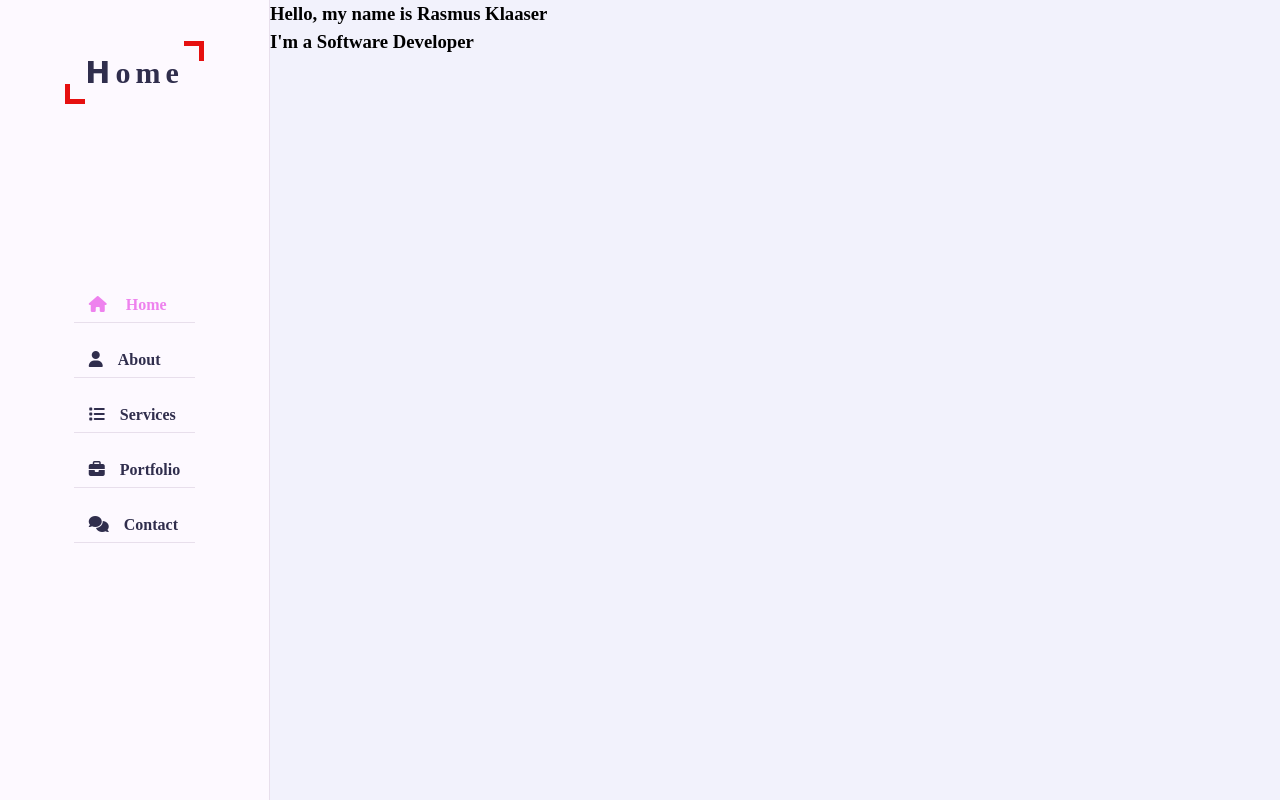
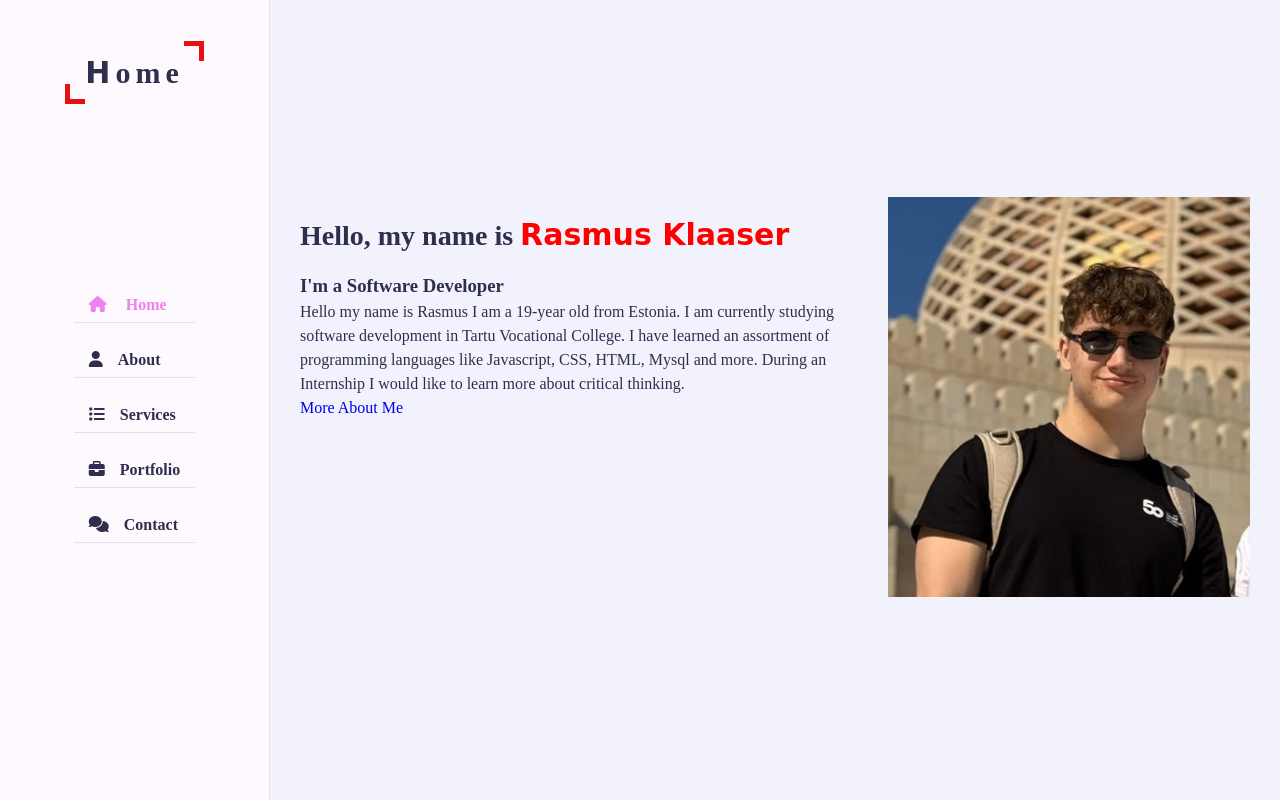
Before and after one commit to RasmusKlaaser/E-portfoolio, a plain HTML site: page index.html in a window 1280 px wide. Drawn offline with Linux system fonts and the light colour scheme; files that its build step writes are made by us from their sources; a web font is replaced by a local one.

Commit message:
added main page funtions

```diff
--- a/css/style.css
+++ b/css/style.css
@@ -36,10 +36,30 @@ ul{
     display: block;
     position: fixed;
     left: 270px;
+    padding: 0 30px;
     top: 0;
     right: 0;
     z-index: 0;
     opacity: 1;
+}
+.padd-15
+{
+    padding-left: 15px;
+    padding-right: 15px;
+}
+.container
+{
+    max-width: 1100px;
+    width: 100%;
+    margin: auto;
+}
+.row
+{
+    display: flex;
+    flex-wrap: wrap;
+    margin-left: -15px;
+    margin-right: -15px;
+    position: relative;
 }
 
 .aside
@@ -169,3 +189,38 @@ ul{
 {
     margin-right: 15px;
 }
+/* home */
+.home
+{
+    min-height: 100vh;
+    display: flex;
+    color: var(--text-black-900);
+}
+.home .home-info
+{
+    flex:  0 0 60%;
+    max-width: 60%;
+}
+h3.hello
+{
+    font-size: 28px;
+    margin: 15px 0;
+}
+h3.hello span
+{
+    font-family: 'Clicker Script', cursive;
+    font-size: 30px;
+    font-weight: 700;
+    color: red;
+}
+.home .home-img
+{
+    flex: 0 0 40%;
+    max-width: 40%;
+    text-align: center;
+    position: relative;
+}
+.home .home-img img
+{
+    height: 400px;
+}
--- a/index.html
+++ b/index.html
@@ -32,9 +32,18 @@
             <section class="home section">
                 <div class="container">
                     <div class="row">
-                        <div class="home-info">
+                        <div class="home-info padd-15">
                             <h3 class="hello">Hello, my name is <span class="name">Rasmus Klaaser</span></h3>
                             <h3 class="my-proffesion">I'm a <span class="typing">Software Developer</span></h3>
+                            <p>Hello my name is Rasmus I am a 19-year old from Estonia. I am currently
+                                studying software development in Tartu Vocational College. I have
+                                learned an assortment of programming languages like Javascript, CSS,
+                                HTML, Mysql and more. During an Internship I would like to learn more
+                                about critical thinking.</p>
+                                <a href="#contact" class="btn hire-me">More About Me</a>
+                        </div>
+                        <div class="home-img padd-15">
+                            <img src="images/IMG_7677.jpg" alt="e-port">
                         </div>
                     </div>
                 </div>
```
Also changed, not shown: images/IMG_7677.jpg (added), 1 other file.
